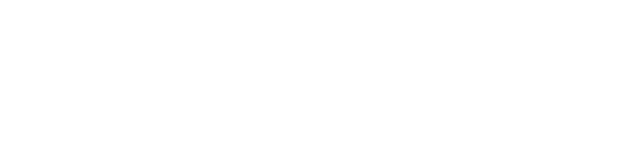
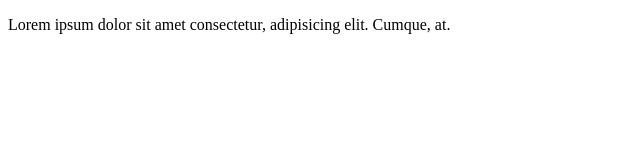
Before and after one commit to ZChalco/test-repositorio, a plain HTML site: page index.html in a window 1280 px wide. Shown: the whole page, without its empty margins (0-640 px from the left). Drawn offline with Linux system fonts and the light colour scheme.

Commit message:
agregar DIV CONTENEDOR

```diff
--- a/index.html
+++ b/index.html
@@ -7,7 +7,10 @@
     <title>Git VDCODE</title>
 </head>
 <body>
-    <!-- git contenedor 1 -->
+    <!-- Div contenedor 1 -->
     <div class="container"></div>
+        <div class="row">
+            <p>Lorem ipsum dolor sit amet consectetur, adipisicing elit. Cumque, at.</p>
+        </div>
 </body>
 </html>
```
